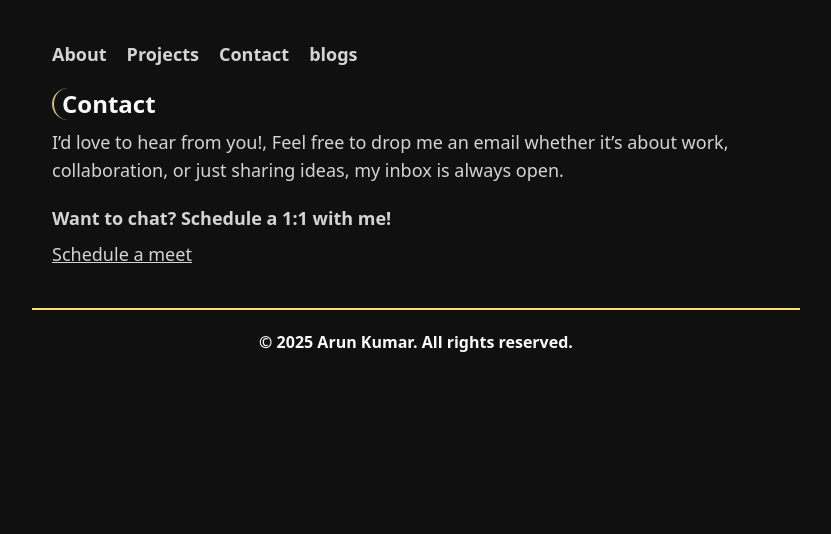
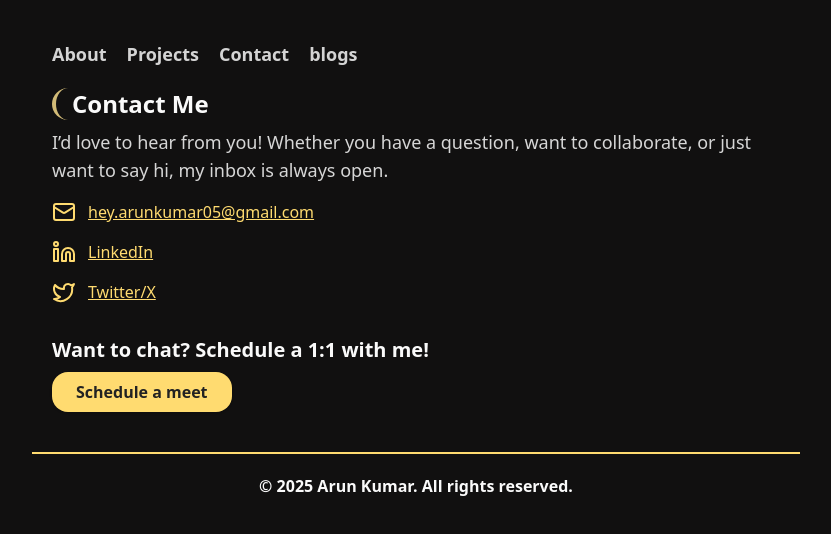
Before and after one commit to hiarun01/my-portfolio, a React (Vite) app: page /contact in a window 1280 px wide. Shown: the top 534 px of the page, without its empty margins (224-1055 px from the left). Built offline with nearby package versions, Linux system fonts and the light colour scheme.

Commit message:
add animation and redesign ui

```diff
--- a/package.json
+++ b/package.json
@@ -11,6 +11,7 @@
   },
   "dependencies": {
     "@tailwindcss/vite": "^4.0.15",
+    "framer-motion": "^12.16.0",
     "lucide": "^0.483.0",
     "react": "^19.0.0",
     "react-dom": "^19.0.0",
--- a/src/components/Pages/Blogs.jsx
+++ b/src/components/Pages/Blogs.jsx
@@ -1,3 +1,5 @@
+import {motion} from "framer-motion";
+
 const Blogs = () => {
   const blogPosts = [
     {
@@ -11,35 +13,59 @@ const Blogs = () => {
       date: "Feb 27, 2025",
       readTime: "5 min read",
       link: "https://hiarun.hashnode.dev/lets-understand-ci-cd-pipeline",
-    }
+    },
   ];
 
   return (
-    <section className="mb-10 px-5 max-w-3xl mx-auto">
-      <h2 className="text-2xl font-bold mb-2 border-l-2 pl-2 rounded-3xl border-[#d2bb77]">
-        My Writting
-      </h2>
+    <motion.section
+      className="mb-10 px-5 max-w-3xl mx-auto"
+      initial={{opacity: 0, y: 40}}
+      animate={{opacity: 1, y: 0}}
+      transition={{duration: 0.7, ease: "easeOut"}}
+    >
+      <motion.h2
+        className="text-2xl font-bold mb-4 border-l-2 pl-2 rounded-3xl border-[#d2bb77]"
+        initial={{opacity: 0, x: -30}}
+        animate={{opacity: 1, x: 0}}
+        transition={{delay: 0.2, duration: 0.6}}
+      >
+        My Writing
+      </motion.h2>
+      <motion.p
+        className="mb-6 text-lg text-[#d6d6d6]"
+        initial={{opacity: 0, x: 30}}
+        animate={{opacity: 1, x: 0}}
+        transition={{delay: 0.3, duration: 0.5}}
+      >
+        I enjoy sharing what I learn about web development, tools, and
+        productivity. Here are some of my latest blog posts:
+      </motion.p>
       <div className="space-y-6">
         {blogPosts.map((post, index) => (
-          <div key={index} className="">
-            <div className="flex items-center justify-between mb-1 ">
-              <h3 className="text-xl font-semibold">
-                <a href={post.link} className="hover:text-[#d2bb77]">
-                  {post.title}
-                </a>
+          <motion.div
+            key={index}
+            className="p-4 rounded-xl bg-[#232323] shadow border border-[#333] hover:shadow-lg transition-shadow"
+            initial={{opacity: 0, y: 30}}
+            animate={{opacity: 1, y: 0}}
+            transition={{delay: 0.4 + index * 0.1, duration: 0.5}}
+          >
+            <a
+              href={post.link}
+              target="_blank"
+              rel="noopener noreferrer"
+              className="block"
+            >
+              <h3 className="text-xl font-semibold text-[#fafafa] hover:text-[#ffdb70] transition-colors mb-1">
+                {post.title}
               </h3>
-              <a
-                href={post.link}
-                className="text-[#ffdb70] hover:text-[#d2bb77]"
-              ></a>
-            </div>
-            <div className="flex items-center text-[#d6d6d6] text-sm">
-              {post.date} • {post.readTime}
-            </div>
-          </div>
+              <div className="flex items-center text-[#d6d6d6] text-sm">
+                {post.date} • {post.readTime}
+              </div>
+            </a>
+          </motion.div>
         ))}
       </div>
-    </section>
+    </motion.section>
   );
 };
 
--- a/src/components/Pages/Contact.jsx
+++ b/src/components/Pages/Contact.jsx
@@ -1,27 +1,121 @@
+import {motion} from "framer-motion";
+
 const Contact = () => {
   return (
-    <div className="max-w-3xl mx-auto px-5 mb-10">
-      <div className="mb-2">
-        <h2 className="font-bold text-[#fafafa] text-2xl border-l-2 pl-2 rounded-3xl border-[#d2bb77]">
-          Contact
+    <motion.div
+      className="max-w-3xl mx-auto px-5 mb-10"
+      initial={{opacity: 0, y: 40}}
+      animate={{opacity: 1, y: 0}}
+      transition={{duration: 0.7, ease: "easeOut"}}
+    >
+      <motion.div
+        className="mb-4"
+        initial={{opacity: 0, x: -30}}
+        animate={{opacity: 1, x: 0}}
+        transition={{delay: 0.2, duration: 0.6}}
+      >
+        <h2 className="font-bold text-[#fafafa] text-2xl border-l-4 pl-4 rounded-3xl border-[#d2bb77]">
+          Contact Me
         </h2>
-      </div>
-      <div className="flex gap-2 mb-5">
-        <p className="text-lg">
-          I’d love to hear from you!, Feel free to drop me an email whether
-          it’s about work, collaboration, or just sharing ideas, my inbox is
-          always open.
+        <p className="text-[#d6d6d6] mt-2 text-lg">
+          I’d love to hear from you! Whether you have a question, want to
+          collaborate, or just want to say hi, my inbox is always open.
         </p>
-      </div>
-      <div className="">
-        <h2 className="text-lg font-bold mb-2 ">
+      </motion.div>
+
+      <motion.div
+        className="flex flex-col gap-4 mb-8"
+        initial={{opacity: 0, x: 30}}
+        animate={{opacity: 1, x: 0}}
+        transition={{delay: 0.4, duration: 0.5}}
+      >
+        <div className="flex items-center gap-3">
+          <svg
+            width="24"
+            height="24"
+            fill="none"
+            stroke="#ffdb70"
+            strokeWidth="2"
+            strokeLinecap="round"
+            strokeLinejoin="round"
+            className="lucide lucide-mail"
+          >
+            <rect width="20" height="16" x="2" y="4" rx="2" />
+            <path d="m22 7-8.97 5.7a1.94 1.94 0 0 1-2.06 0L2 7" />
+          </svg>
+          <a
+            href="mailto:hey.arunkumar05@gmail.com"
+            className="text-[#ffdb70] hover:text-[#d2bb77] underline"
+          >
+            hey.arunkumar05@gmail.com
+          </a>
+        </div>
+        <div className="flex items-center gap-3">
+          <svg
+            width="24"
+            height="24"
+            fill="none"
+            stroke="#ffdb70"
+            strokeWidth="2"
+            strokeLinecap="round"
+            strokeLinejoin="round"
+            className="lucide lucide-linkedin"
+          >
+            <path d="M16 8a6 6 0 0 1 6 6v7h-4v-7a2 2 0 0 0-2-2 2 2 0 0 0-2 2v7h-4v-7a6 6 0 0 1 6-6z" />
+            <rect width="4" height="12" x="2" y="9" />
+            <circle cx="4" cy="4" r="2" />
+          </svg>
+          <a
+            href="https://www.linkedin.com/in/hiarun01/"
+            target="_blank"
+            rel="noopener noreferrer"
+            className="text-[#ffdb70] hover:text-[#d2bb77] underline"
+          >
+            LinkedIn
+          </a>
+        </div>
+        <div className="flex items-center gap-3">
+          <svg
+            width="24"
+            height="24"
+            fill="none"
+            stroke="#ffdb70"
+            strokeWidth="2"
+            strokeLinecap="round"
+            strokeLinejoin="round"
+            className="lucide lucide-twitter"
+          >
+            <path d="M22 4s-.7 2.1-2 3.4c1.6 10-9.4 17.3-18 11.6 2.2.1 4.4-.6 6-2C3 15.5.5 9.6 3 5c2.2 2.6 5.6 4.1 9 4-.9-4.2 4-6.6 7-3.8 1.1 0 3-1.2 3-1.2z" />
+          </svg>
+          <a
+            href="https://x.com/hiarun01"
+            target="_blank"
+            rel="noopener noreferrer"
+            className="text-[#ffdb70] hover:text-[#d2bb77] underline"
+          >
+            Twitter/X
+          </a>
+        </div>
+      </motion.div>
+
+      <motion.div
+        initial={{opacity: 0, y: 20}}
+        animate={{opacity: 1, y: 0}}
+        transition={{delay: 0.6, duration: 0.5}}
+      >
+        <h3 className="text-xl font-bold mb-2 text-[#fafafa]">
           Want to chat? Schedule a 1:1 with me!
-        </h2>
-        <p className=" text-lg underline" href="">
-          <a href="https://cal.com/hiarun01/15min">Schedule a meet</a>
-        </p>
-      </div>
-    </div>
+        </h3>
+        <a
+          href="https://cal.com/hiarun01/15min"
+          target="_blank"
+          rel="noopener noreferrer"
+          className="inline-block bg-[#ffdb70] text-[#222] font-semibold px-6 py-2 rounded-2xl shadow hover:bg-[#d2bb77] transition-colors duration-200"
+        >
+          Schedule a meet
+        </a>
+      </motion.div>
+    </motion.div>
   );
 };
 
```
Also changed, not shown: src/components/Pages/About.jsx (+71 -29 lines), src/components/Pages/Projects.jsx (+49 -34 lines), 1 other file (tests, documents, lock files or other folders).
